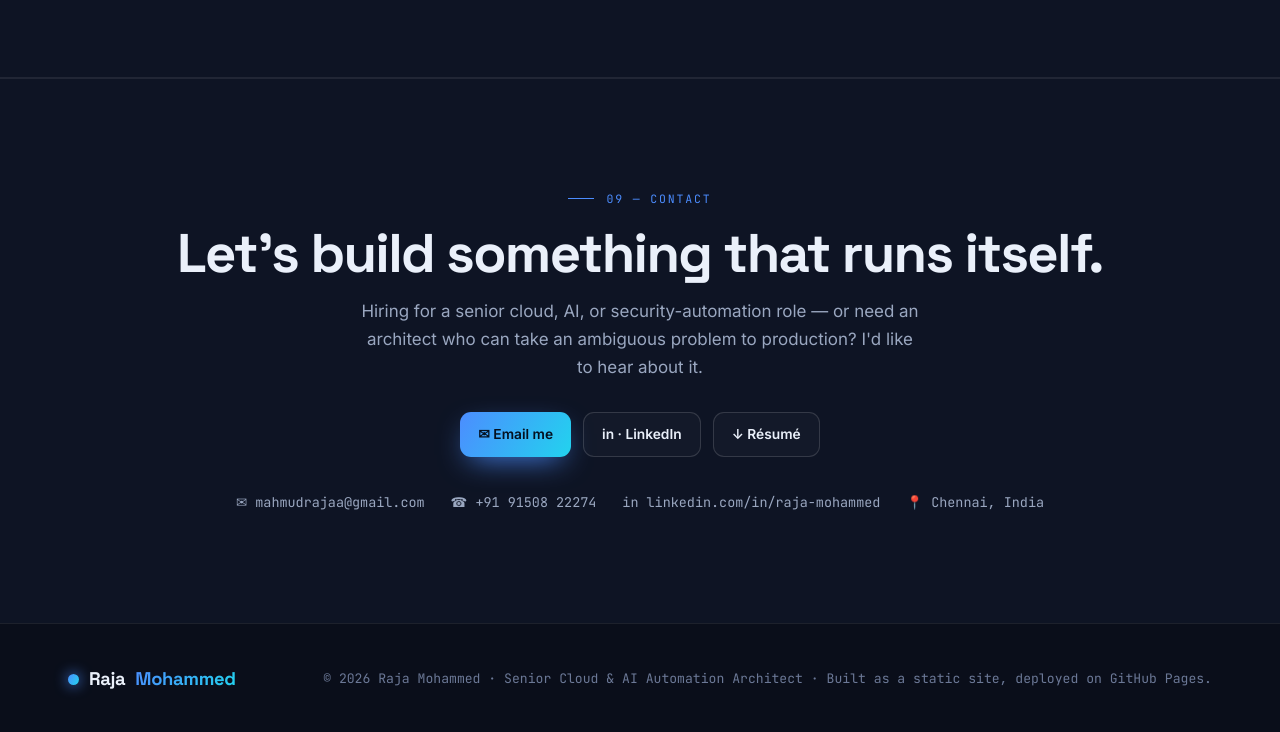
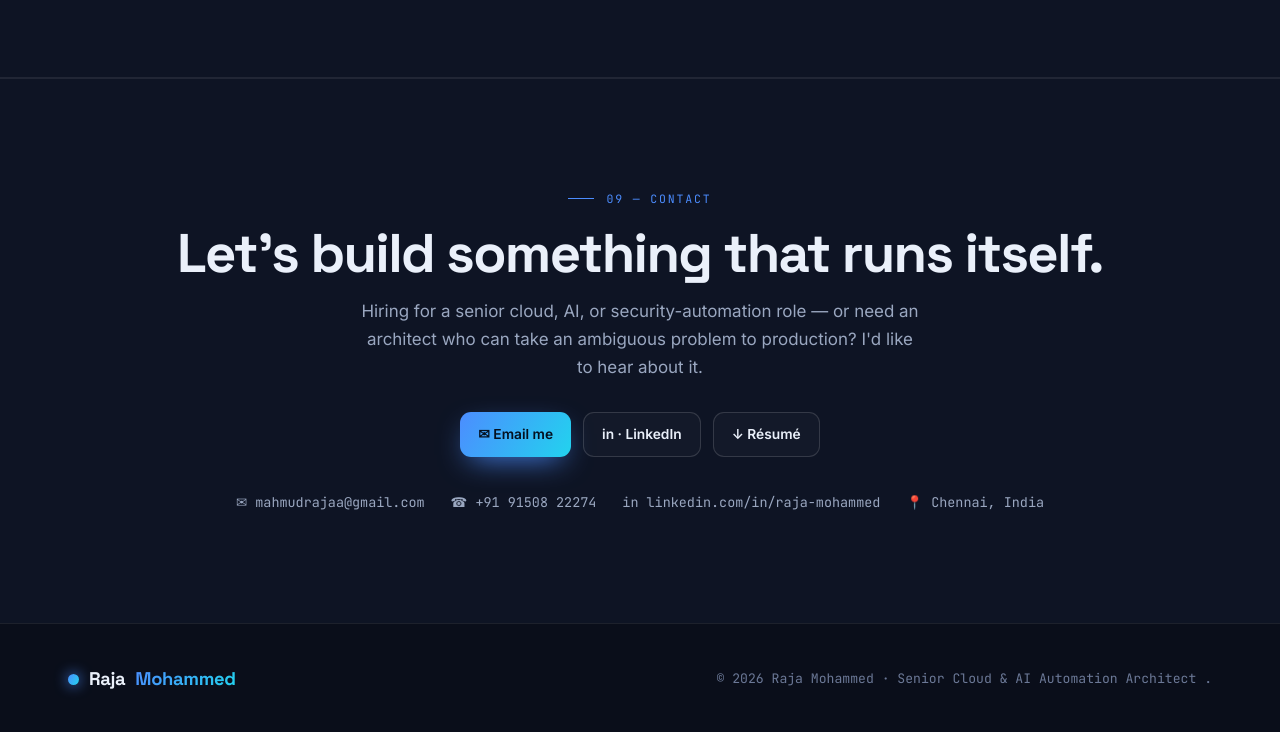
Before and after one commit to mahmudrajaa/portfolio-website, a plain HTML site: page index.html in a window 1280 px wide. Shown: the part 10152-10884 px from the top of the page. Drawn offline with Linux system fonts and the light colour scheme.

Commit message:
updated resume

```diff
--- a/index.html
+++ b/index.html
@@ -674,7 +674,7 @@ footer.ft{border-top:1px solid var(--line);padding:40px 0;background:var(--bg)}
 <footer class="ft">
   <div class="wrap ft-inner">
     <a href="#top" class="logo"><span class="dot"></span>Raja <b>Mohammed</b></a>
-    <div class="c">© <span id="yr"></span> Raja Mohammed · Senior Cloud &amp; AI Automation Architect · Built as a static site, deployed on GitHub Pages.</div>
+    <div class="c">© <span id="yr"></span> Raja Mohammed · Senior Cloud &amp; AI Automation Architect .</div>
   </div>
 </footer>
 
```
Also changed, not shown: 1 other file.
